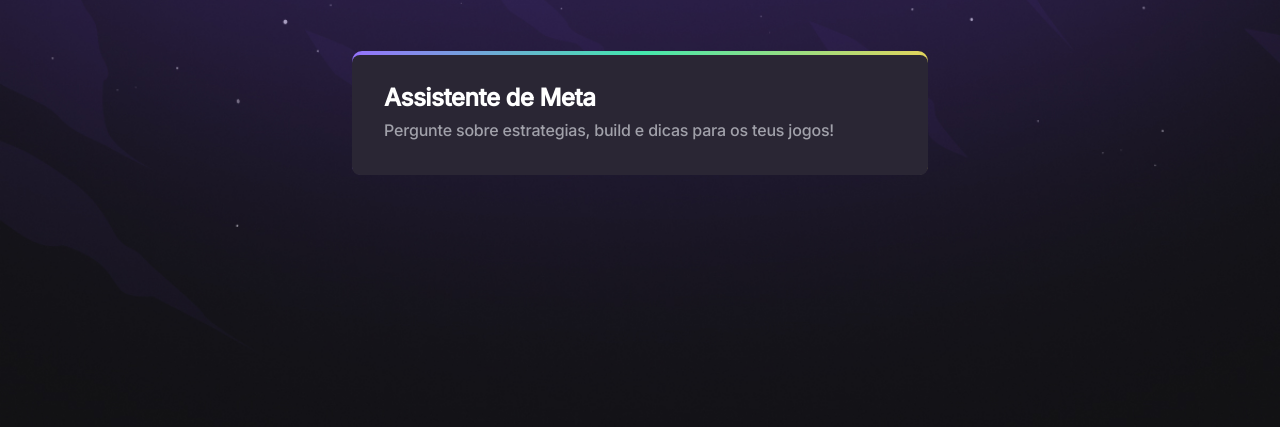
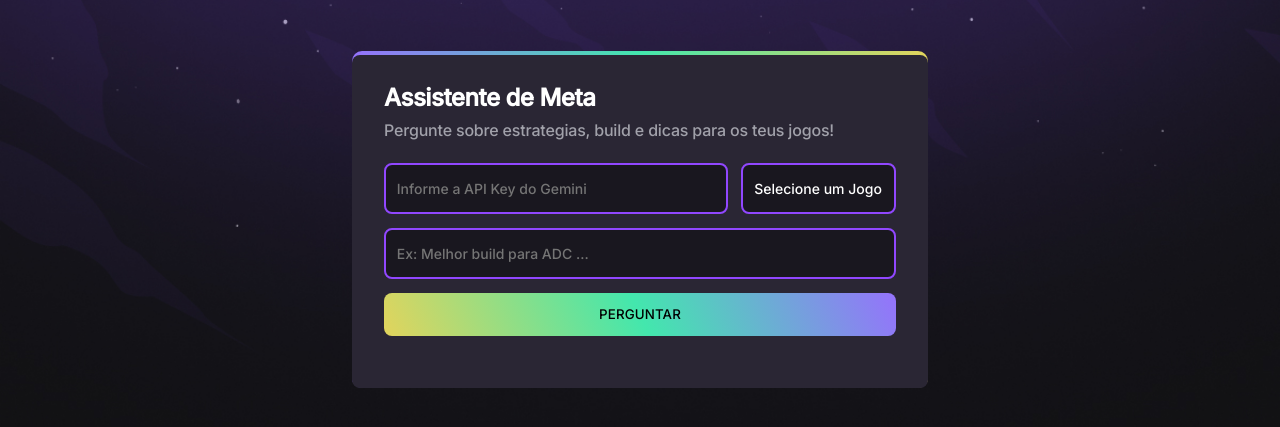
Before and after one commit to kewarrior/ProjetoNLW, a plain HTML site: page index.html in a window 1280 px wide. Shown: the part 171-598 px from the top of the page. Drawn offline with Linux system fonts and the light colour scheme.

Commit message:
Acabemnto do formulario

```diff
--- a/index.html
+++ b/index.html
@@ -21,6 +21,28 @@
         <div>
           <h2>Assistente de Meta</h2>
           <p>Pergunte sobre estrategias, build e dicas para os teus jogos!</p>
+
+          <form>
+            <input
+              type="password"
+              placeholder="Informe a API Key do Gemini"
+              required
+            />
+
+            <select>
+              <option value="">Selecione um Jogo</option>
+              <option value="valorant">Valorant</option>
+              <option value="lol">League of Legends</option>
+            </select>
+
+            <input type="text" placeholder="Ex: Melhor build para ADC ..." />
+
+            <button>Perguntar</button>
+          </form>
+
+          <div id="aiResponse">
+            <div class="response-content"></div>
+          </div>
         </div>
       </section>
     </main>
--- a/style.css
+++ b/style.css
@@ -59,3 +59,64 @@ section p {
   letter-spacing: -0.18px;
   color: #a1a1aa;
 }
+
+main section {
+  opacity: 0;
+  transform: translateY(2rem);
+
+  animation-name: appear;
+  animation-duration: 700ms;
+  animation-fill-mode: forwards;
+}
+
+@keyframes appear {
+  100% {
+    opacity: 1;
+    transform: translateY(0);
+  }
+}
+
+form {
+  display: flex;
+  gap: 0.85rem;
+  flex-wrap: wrap;
+  margin: 1.25rem 0;
+}
+
+input,
+select {
+  all: unset;
+  border: 2px solid #9147ff;
+  border-radius: 0.5rem;
+  padding: 0.675rem;
+  font-size: 0.875rem;
+  background-color: #00000066;
+}
+
+input {
+  flex: 1;
+}
+
+button {
+  width: 100%;
+  border: 0;
+  background-image: linear-gradient(
+    245deg,
+    #9572fc 0%,
+    #43e7ad 50%,
+    #e2d45c 100%
+  );
+  padding: 0.675rem;
+  border-radius: 0.5rem;
+  font-weight: thin;
+  text-transform: uppercase;
+  letter-spacing: 0.12px;
+
+  transition: all 0.3s;
+}
+
+button:hover {
+  cursor: pointer;
+  transform: translateY(-2px);
+  box-shadow: 0 5px 1rem rgba(255, 248, 147, 0.2);
+}
```
Also changed, not shown: 1 other file.
